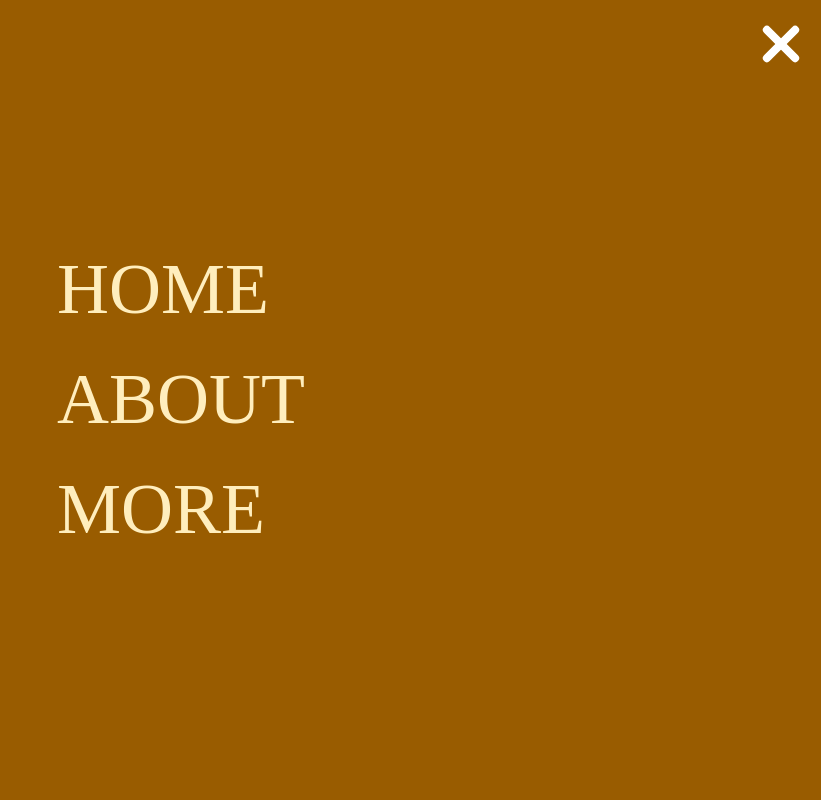
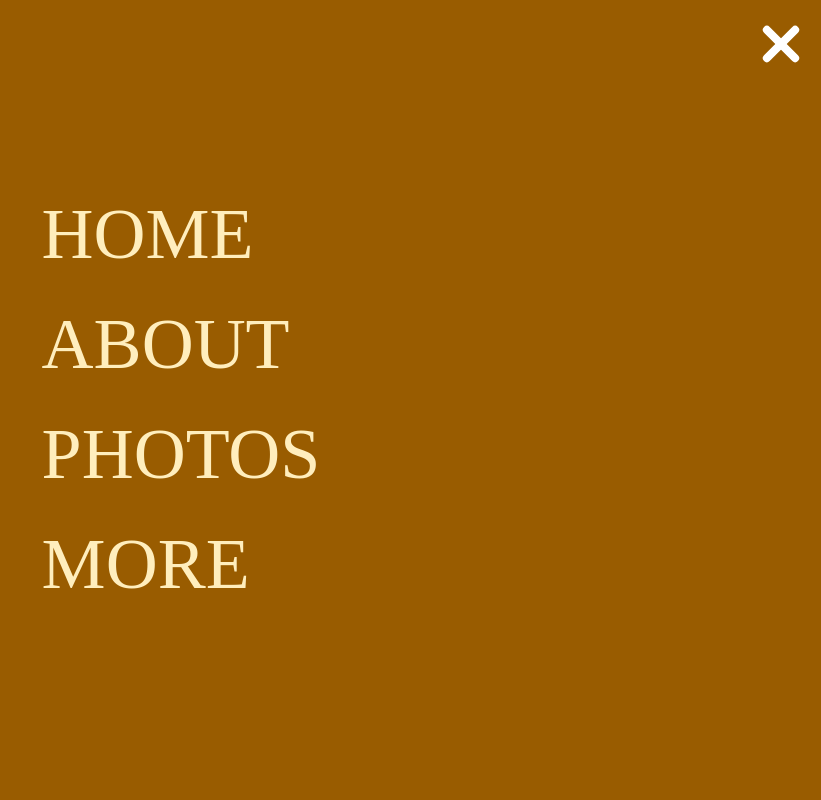
Before and after one commit to christojeffrey/main-christojeffrey, a Next.js app: page / in a window 1280 px wide. Both pictures are taken after a click on the element 1240 px from the left and 40 px from the top of the page. Shown: the top 800 px of the page, without its empty margins (459-1280 px from the left). Built offline with nearby package versions, Linux system fonts and the light colour scheme.

Commit message:
feat: adding photos

```diff
--- a/components/navbar/navbar.tsx
+++ b/components/navbar/navbar.tsx
@@ -63,6 +63,9 @@ const Overlay = ({ showOverlay }: { showOverlay: boolean }) => {
           <Link href="/about">
             <a className={navbarLinkClass}>ABOUT</a>
           </Link>
+          <Link href="https://photos.christojeffrey.com">
+            <a className={navbarLinkClass}>PHOTOS</a>
+          </Link>
           <Link href="https://more.christojeffrey.com">
             <a className={navbarLinkClass}>MORE</a>
           </Link>
@@ -100,4 +103,5 @@ const NavBar = () => {
     </>
   );
 };
+
 export default NavBar;
```
